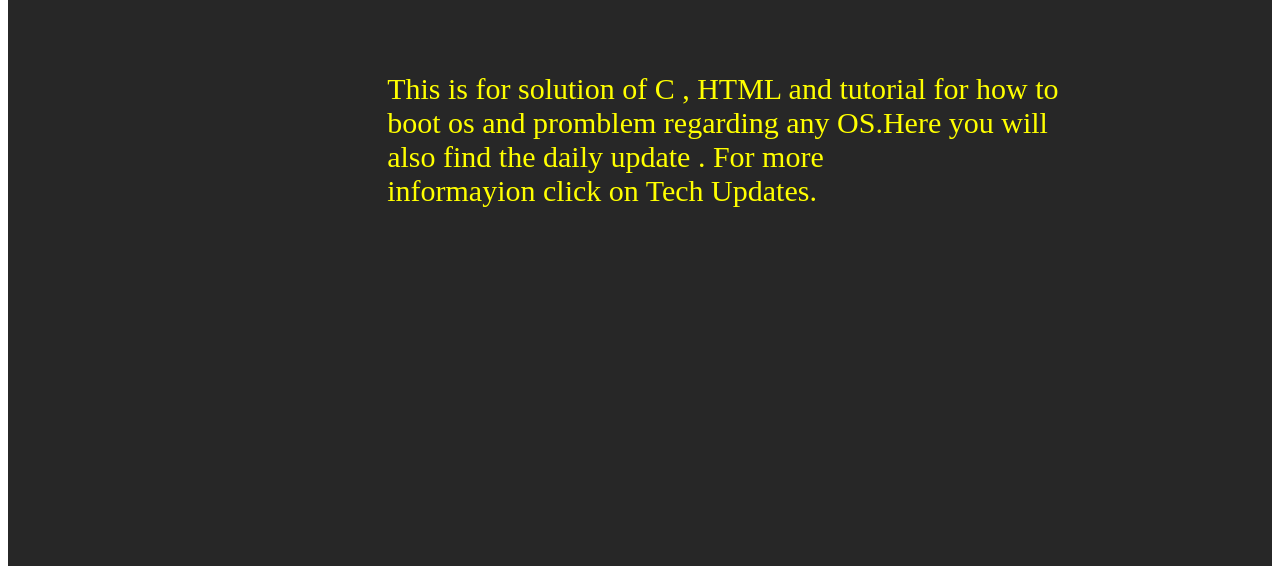
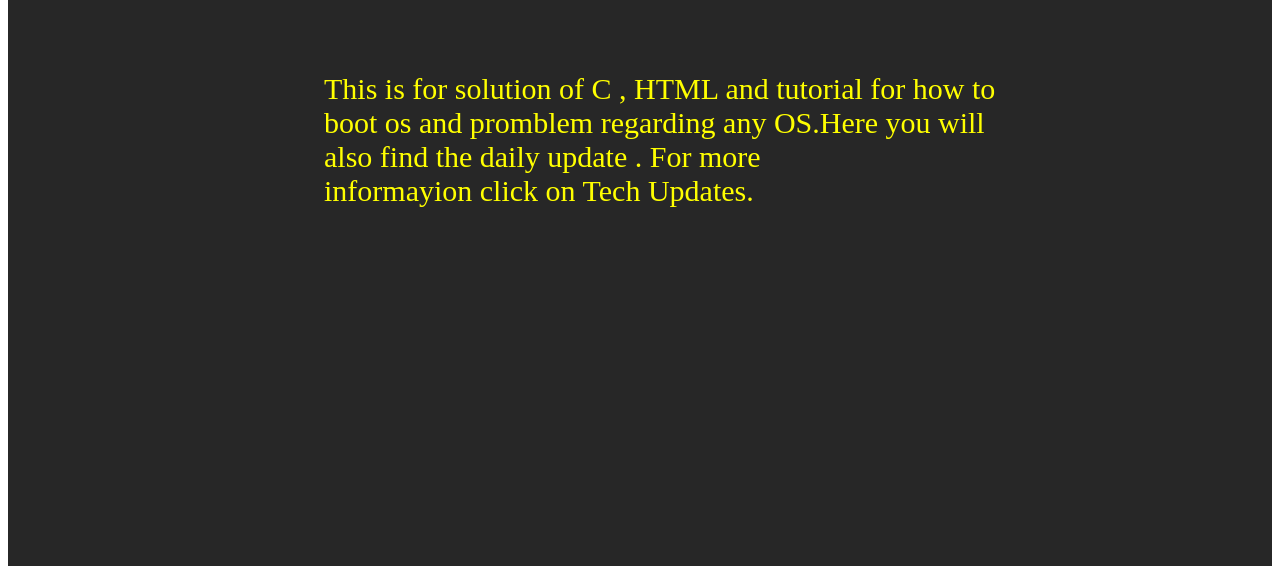
Before and after one commit to TechReck3/Tech-Reck, a plain HTML site: page index.html in a window 1280 px wide. Shown: the part 234-800 px from the top of the page. Drawn offline with Linux system fonts and the light colour scheme.

Commit message:
Update index.html

```diff
--- a/index.html
+++ b/index.html
@@ -12,7 +12,7 @@
         .nav a{padding: 14px 20px; color:whitesmoke; text-decoration: red ; font: bold;}
         .name{  margin-left: 37%; font-size: 70; color: aqua    ; align-content: center; transition: 1s; width: 30%; height:100px; ; }
         .name:hover{background-color:rgba(5, 0, 0, 0.63); transform: scale(1.5) rotate(360deg); }
-        .content{color: yellow; margin-left: 30%; margin-top: 12%; font-size: 30; transition: 2s; }
+        .content{color: yellow; margin-left: 25%; margin-top: 12%; font-size: 30; transition: 2s; }
         .content:hover{transform: scale(1.5);}
     </style>
 </HEAD>
```
